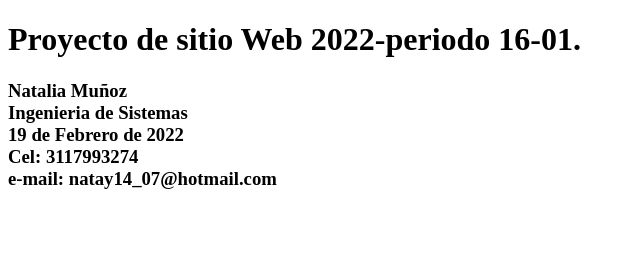
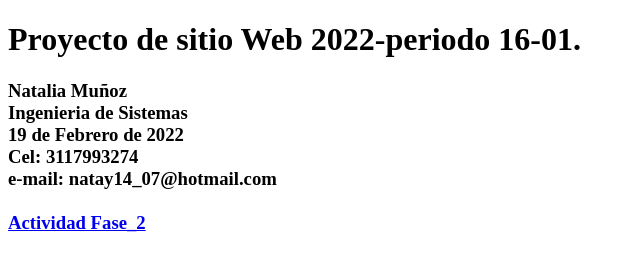
Before and after one commit to nmunozec/DSWNataliaMunoz, a plain HTML site: page index.html in a window 1280 px wide. Shown: the whole page, without its empty margins (0-640 px from the left). Drawn offline with Linux system fonts and the light colour scheme.

Commit message:
modificacion

```diff
--- a/index.html
+++ b/index.html
@@ -10,13 +10,15 @@
 
     <h1>Proyecto de sitio Web 2022-periodo 16-01.</h1>
 
-    <h3>Natalia Muñoz <br>
+    <h3> <p> Natalia Muñoz <br>
         Ingenieria de Sistemas <br>
         19 de Febrero de 2022 <br>
         Cel: 3117993274 <br>
         e-mail: natay14_07@hotmail.com <br>
-    </h3>
-    <a href="fase2/design.html"></a>
+        <br><a href="fase2/design.html">Actividad Fase_2</a>
+
+    </h3></p>
+
 
 </body>
 </html>
```
